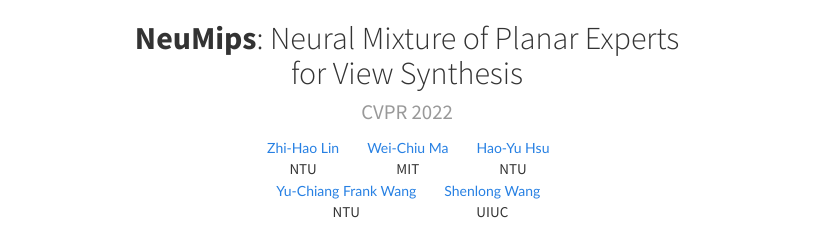
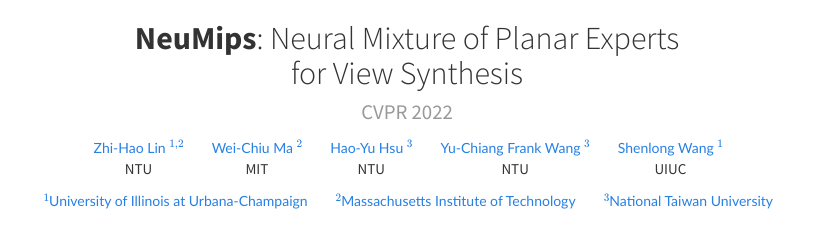
Before and after one commit to zhihao-lin/neurmips, a plain HTML site: page index.html in a window 1280 px wide. Shown: the top 230 px of the page, without its empty margins (233-1046 px from the left). Drawn offline with nearby package versions, Linux system fonts and the light colour scheme; some packages are replaced by stand-ins of ours; a script that the page names is missing.

Commit message:
change school format

```diff
--- a/index.html
+++ b/index.html
@@ -13,26 +13,7 @@
 
     <!-- <base href="/"> -->
 
-        <!--FACEBOOK-->
-    <!-- <meta property="og:image" content="https://jonbarron.info/mipnerf/img/rays_square.png">
-    <meta property="og:image:type" content="image/png">
-    <meta property="og:image:width" content="682">
-    <meta property="og:image:height" content="682">
-    <meta property="og:type" content="website" />
-    <meta property="og:url" content="https://jonbarron.info/mipnerf/"/>
-    <meta property="og:title" content="mip-NeRF" />
-    <meta property="og:description" content="Project page for Mip-NeRF: A Multiscale Representation for Anti-Aliasing Neural Radiance Fields." /> -->
 
-        <!--TWITTER-->
-    <!-- <meta name="twitter:card" content="summary_large_image" />
-    <meta name="twitter:title" content="mip-NeRF" />
-    <meta name="twitter:description" content="Project page for Mip-NeRF: A Multiscale Representation for Anti-Aliasing Neural Radiance Fields." />
-    <meta name="twitter:image" content="https://jonbarron.info/mipnerf/img/rays_square.png" /> -->
-
-
-<!--     <link rel="apple-touch-icon" href="apple-touch-icon.png"> -->
-  <!-- <link rel="icon" type="image/png" href="img/seal_icon.png"> -->
-    <!-- Place favicon.ico in the root directory -->
 
     <link rel="stylesheet" href="https://maxcdn.bootstrapcdn.com/bootstrap/3.3.5/css/bootstrap.min.css">
     <link rel="stylesheet" href="https://maxcdn.bootstrapcdn.com/font-awesome/4.4.0/css/font-awesome.min.css">
@@ -45,6 +26,8 @@
     <script src="https://maxcdn.bootstrapcdn.com/bootstrap/3.3.5/js/bootstrap.min.js"></script>
     <script src="https://cdnjs.cloudflare.com/ajax/libs/codemirror/5.8.0/codemirror.min.js"></script>
     <script src="https://cdnjs.cloudflare.com/ajax/libs/clipboard.js/1.5.3/clipboard.min.js"></script>
+    <script src="https://polyfill.io/v3/polyfill.min.js?features=es6"></script>
+    <script id="MathJax-script" async src="https://cdn.jsdelivr.net/npm/mathjax@3/es5/tex-mml-chtml.js"></script>
 
     <script src="js/app.js"></script>
 </head>
@@ -64,38 +47,58 @@
                 <ul class="list-inline">
                     <li>
                         <a href="http://zhihao-lin.github.io">
-                          Zhi-Hao Lin
+                          Zhi-Hao Lin \(^{1, 2}\)
                         </a>
                         </br>NTU
                     </li>
                     <li>
                         <a href="https://people.csail.mit.edu/weichium/">
-                            Wei-Chiu Ma
+                            Wei-Chiu Ma \(^2\)
                         </a>
                         </br>MIT
                     </li>
                     <li>
                         <a href="">
-                          Hao-Yu Hsu
+                          Hao-Yu Hsu \(^3\)
                         </a>
                         </br>NTU
-                    </li><br>
+                    </li>
                     <li>
                         <a href="http://vllab.ee.ntu.edu.tw/ycwang.html">
-                          Yu-Chiang Frank Wang
+                          Yu-Chiang Frank Wang \(^3\)
                         </a>
                         </br>NTU
                     </li>
                     <li>
                         <a href="https://shenlong.web.illinois.edu/">
-                          Shenlong Wang
+                          Shenlong Wang \(^1\)
                         </a>
                         </br>UIUC
                     </li>
                 </ul>
             </div>
         </div>
-
+        <div class="row">
+            <div class="col-md-12 text-center">
+                <ul class="list-inline">
+                    <li>
+                        <a >
+                          \(^1\)University of Illinois at Urbana-Champaign
+                        </a>
+                    </li>
+                    <li>
+                        <a >
+                          \(^2\)Massachusetts Institute of Technology
+                        </a>
+                    </li>
+                    <li>
+                        <a >
+                          \(^3\)National Taiwan University
+                        </a>
+                    </li>
+                </ul>
+            </div>
+        </div>
 
         <div class="row">
                 <div class="col-md-4 col-md-offset-4 text-center">
```
